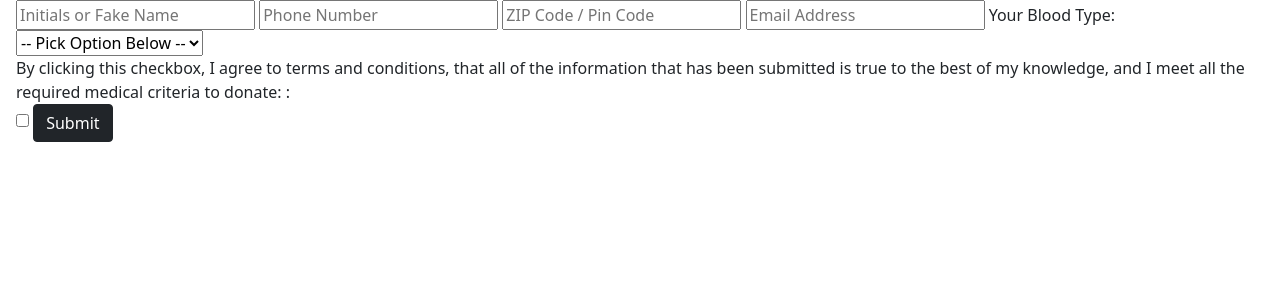
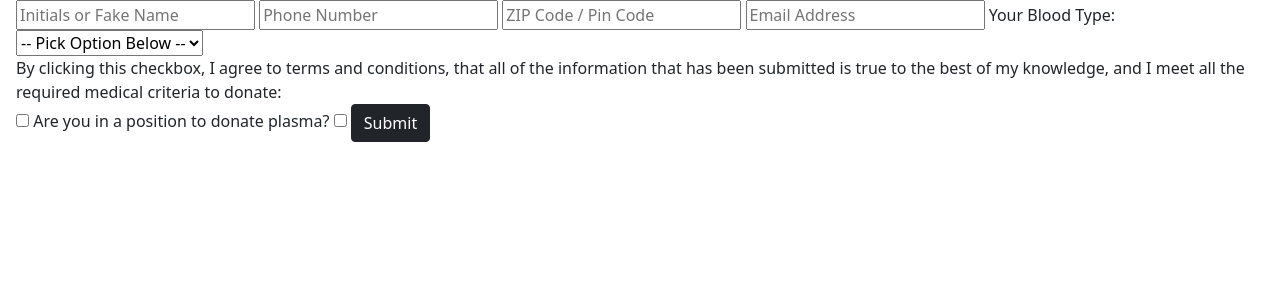
Before and after one commit to ywanika/addressBook, a Flask app: page /add in a window 1280 px wide. Shown: the part 56-356 px from the top of the page. Run offline with Flask 2, Linux system fonts and the light colour scheme; some libraries are stand-ins or nearby versions.

Commit message:
shows other applicable donors outside of direct bloodtype

```diff
--- a/app.py
+++ b/app.py
@@ -40,17 +40,32 @@ def showData():
         if not zipcode.isnumeric():
             flash("zipcode must be numeric", "warning")
             return redirect ("/")
+
         #make sure to retain leading zeros in zip when adding and subtracting 1
         lenZip = len(zipcode)
         searchZipcodeUP = ( str( int(zipcode) + 1 ) ).zfill(lenZip)
         searchZipcodeDOWN = ( str( int(zipcode) - 1 ) ).zfill(lenZip)
 
+        possibleTypes={"AB+":["O-", "O+", "B-", "B+", "A-", "A+", "AB-", "AB+"],
+        "AB-":["O-", "B-", "A-", "AB-"],
+        "A+":["O-", "O+", "A-", "A+"],
+        "A-":["O-", "A-"],
+        "B+":["O-", "O+", "B-", "B+"],
+        "B-":["O-", "B-"],
+        "O+":["O-", "O+"],
+        "O-":["O-"]}
+        donorTypes=[]
+        for donorType in possibleTypes[bloodType]:
+            donorTypes.append({"bloodType":donorType})
+            print (donorTypes)
+            #db.inventory.find( { $or: [ { quantity: 20 } , { price: 10 } ] } )
+
         name = ""
         people =  {}
         #persons = mongo.db.donors.find({"bloodType":bloodType, "zipcode": zipcode})
-        persons = mongo.db.donors.aggregate([ {"$match":{"bloodType":bloodType, "zipcode": zipcode, "confirmed": True}}, {"$sample":{ "size": 10 }} ])
+        persons = mongo.db.donors.aggregate([ {"$match": { "$or": donorTypes , "zipcode": zipcode, "confirmed": True}}, {"$sample":{ "size": 10 }} ])
         if button == "Search Plasma Donors":
-            persons = mongo.db.donors.aggregate([ {"$match":{"bloodType":bloodType, "zipcode": zipcode, "confirmed": True, "plasma": True}}, {"$sample":{ "size": 10 }} ])
+            persons = mongo.db.donors.aggregate([ {"$match":{"$or": donorTypes, "zipcode": zipcode, "confirmed": True, "plasma": True}}, {"$sample":{ "size": 10 }} ])
         #print(persons)
         for person in persons:
             if "name" in person:
@@ -59,18 +74,18 @@ def showData():
             #print (person, people)"""
 
         if len(people) < 10:
-            persons = mongo.db.donors.aggregate([ {"$match":{"bloodType":bloodType, "zipcode": searchZipcodeUP, "confirmed": True}}, {"$sample":{ "size": 10 - len(people) }} ])
+            persons = mongo.db.donors.aggregate([ {"$match":{"$or": donorTypes, "zipcode": searchZipcodeUP, "confirmed": True}}, {"$sample":{ "size": 10 - len(people) }} ])
             if button == "Search Plasma Donors":
-                persons = mongo.db.donors.aggregate([ {"$match":{"bloodType":bloodType, "zipcode": searchZipcodeUP, "confirmed": True, "plasma": True}}, {"$sample":{ "size": 10 }} ])
+                persons = mongo.db.donors.aggregate([ {"$match":{"$or": donorTypes, "zipcode": searchZipcodeUP, "confirmed": True, "plasma": True}}, {"$sample":{ "size": 10 }} ])
             for person in persons:
                 if "name" in person:
                     name = person["name"]
                 people [person["_id"]] = [name, person["phone"], person["zipcode"], person["bloodType"]]
 
         if len(people) < 10:
-            persons = mongo.db.donors.aggregate([ {"$match":{"bloodType":bloodType, "zipcode": searchZipcodeDOWN, "confirmed": True}}, {"$sample":{ "size": 10 - len(people) }} ])
+            persons = mongo.db.donors.aggregate([ {"$match":{"$or": donorTypes, "zipcode": searchZipcodeDOWN, "confirmed": True}}, {"$sample":{ "size": 10 - len(people) }} ])
             if button == "Search Plasma Donors":
-                persons = mongo.db.donors.aggregate([ {"$match":{"bloodType":bloodType, "zipcode": searchZipcodeDOWN, "confirmed": True, "plasma": True}}, {"$sample":{ "size": 10 }} ])
+                persons = mongo.db.donors.aggregate([ {"$match":{"$or": donorTypes, "zipcode": searchZipcodeDOWN, "confirmed": True, "plasma": True}}, {"$sample":{ "size": 10 }} ])
             for person in persons:
                 if "name" in person:
                     name = person["name"]
@@ -94,8 +109,11 @@ def add():
         zipcode = request.form ["zipcode"].strip()
         bloodType = request.form ["bloodType"]
         email = request.form ["email"].strip()
+        plasma = False
+        if "plasma" in request.form:
+            plasma = True
         if "TandC" in request.form:
-            agree = request.form["TandC"]
+            agree = True
             print (agree)
         else:
             flash("Please agree to terms and conditions if you wish to register", "danger")
@@ -109,7 +127,7 @@ def add():
         elif not ( zipcode.isnumeric() and phone.isnumeric() ):
             flash("Please enter numeric values for phone and zipcode", "danger")
             return redirect ("/add")
-        person = {"name":name, "phone": phone, "zipcode": zipcode, "bloodType": bloodType, "email": email, "confirmed": False, "agreed_TandC":True}
+        person = {"name":name, "phone": phone, "zipcode": zipcode, "bloodType": bloodType, "email": email, "confirmed": False, "agreed_TandC":agree, "plasma":plasma}
         #print (person)
         mongo.db.donors.insert_one(person)
 
--- a/templates/add.html
+++ b/templates/add.html
@@ -31,8 +31,10 @@
         <option value="O+">O+</option>
         <option value="O-">O-</option>
     </select>
-    <label for = "TandC"> By clicking this checkbox, I agree to terms and conditions, that all of the information that has been submitted is true to the best of my knowledge, and I meet all the required medical criteria to donate: :</label>
+    <label for = "TandC"> By clicking this checkbox, I agree to terms and conditions, that all of the information that has been submitted is true to the best of my knowledge, and I meet all the required medical criteria to donate:</label>
     <input type="checkbox" name="TandC" id = "TandC" required>
+    <label for = "plasma">Are you in a position to donate plasma?</label>
+    <input type="checkbox" name="plasma" id = "plasma" required>
     <input type="submit" class="btn btn-dark">
 </form>
 {% endblock %}
--- a/templates/otherResources.html
+++ b/templates/otherResources.html
@@ -1,8 +1,10 @@
+{% extends "base.html" %}
+
 {% block main %}
 
 <h2>Other Resources</h2>
 
-<a href="">COVID-19 SUPPORT INDIA - help lines and continuously verified resources (beds, oxygen, medicine, etc.) </a>
+<a href="https://linktr.ee/COVID19support.India">COVID-19 SUPPORT INDIA - help lines and continuously verified resources (beds, oxygen, medicine, etc.) </a>
 
 
 {% endblock %}
```
